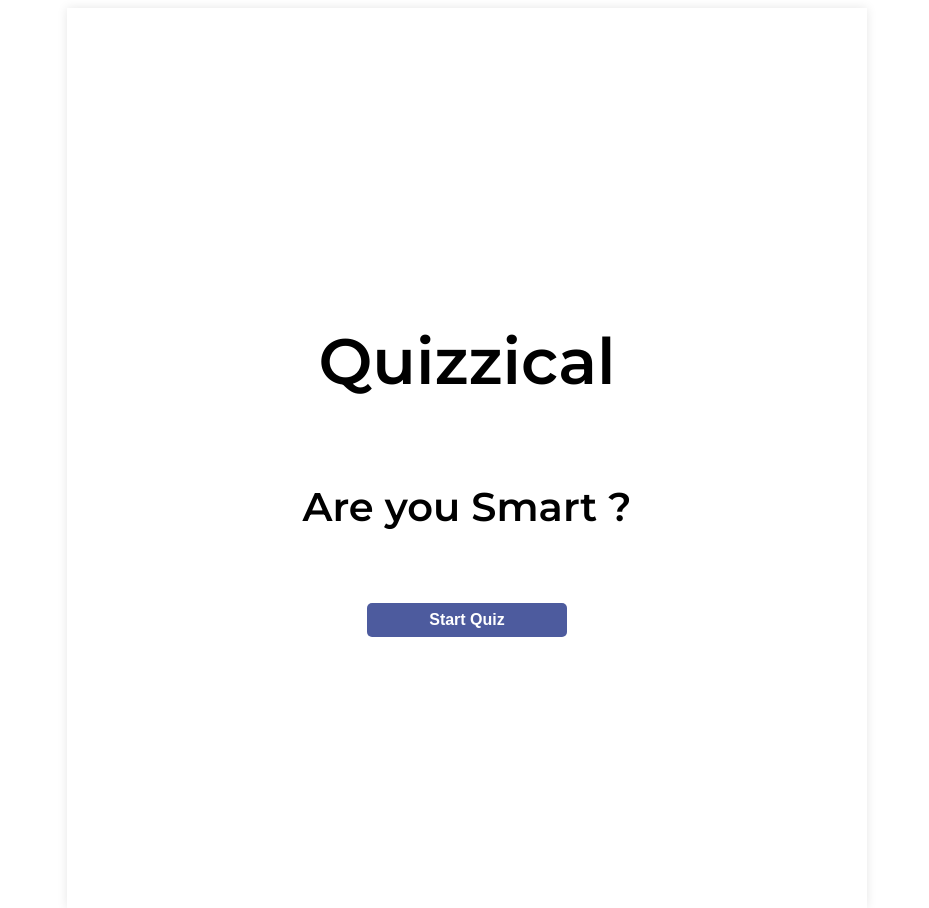
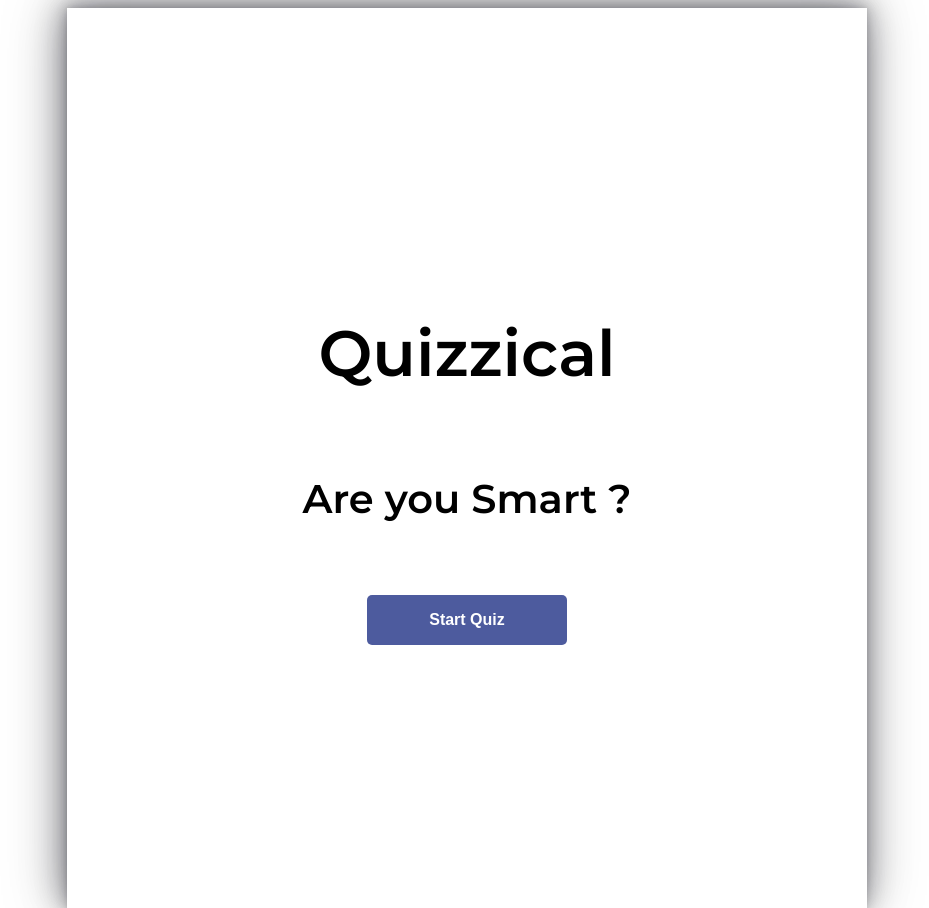
Before and after one commit to Appile1/Quiz-App, a React (Vite) app: page / in a window 1280 px wide. Shown: the whole page, without its empty margins (173-1102 px from the left). Built offline with nearby package versions, Linux system fonts and the light colour scheme.

Commit message:
project completed

```diff
--- a/src/App.css
+++ b/src/App.css
@@ -6,11 +6,17 @@
   justify-content: center;
   flex-direction: column;
   align-items: center;
-  box-shadow: 0px 0px 10px rgba(0, 0, 0, 0.1); /* Adjust the values as needed */
-  /* background-image: url("./components/quiz_app_backgroung_images.jpg");
+
+  /*
+  background-image: url("./components/quiz_app_backgroung_images.jpg");
   background-repeat: no-repeat;
   background-position: center;
   background-size: cover; */
+
+  box-shadow: -0px -0px 1px rgba(3, 7, 18, 0.04),
+    -0px -0px 5px rgba(3, 7, 18, 0.07), -1px -1px 11px rgba(3, 7, 18, 0.11),
+    -1px -1px 19px rgba(3, 7, 18, 0.15), -2px -2px 30px rgba(3, 7, 18, 0.19),
+    -2px -2px 43px rgba(3, 7, 18, 0.22), -3px -3px 58px rgba(3, 7, 18, 0.26);
 }
 body {
   font-family: Montserrat, sans-serif;
@@ -27,7 +33,6 @@ body {
   color: black;
 }
 .start button {
-  padding: 0.5em 1em;
   font-weight: bold;
   margin-top: 2em;
   width: 200px;
@@ -82,7 +87,7 @@ button {
   color: white;
   border-radius: 5px;
   font-size: 1em; /* Adjusted the font size for better readability */
-  padding: 1.4em 1.6em;
+  padding: 1em;
   border: none;
   cursor: pointer;
   transition: background-color 0.3s ease, box-shadow 0.1s ease;
@@ -109,15 +114,32 @@ button:active {
 .result button {
   margin-left: 10px;
 }
-.correct-answer {
-  background-color: green;
-}
+/* .correct-answer {
+  color: green;
+  border-color: green;
+} */
 
-.incorrect-answer {
-  background-color: red;
-}
+/* .incorrect-answer {
+  color: red;
+  border-color: red;
+} */
 .quiz {
   color: #4d5b9e;
   font-size: 3em;
   margin-top: 0;
 }
+
+.correct-answer input + label {
+  background-color: green;
+  color: white;
+}
+
+.correct-answer input:checked + label {
+  background-color: green;
+  color: white;
+}
+
+.incorrect-answer input:checked + label {
+  background-color: red;
+  color: white;
+}
--- a/src/App.jsx
+++ b/src/App.jsx
@@ -8,7 +8,9 @@ export default function App() {
   const [data, setData] = useState([]);
 
   async function fetchData() {
-    let response = await fetch("https://opentdb.com/api.php?amount=5");
+    let response = await fetch(
+      "https://opentdb.com/api.php?amount=5&type=multiple"
+    );
     let data = await response.json();
     setData(data.results);
     setFirst(false);
--- a/src/components/question.jsx
+++ b/src/components/question.jsx
@@ -19,7 +19,6 @@ export default function Question(props) {
     props.data.forEach((question) => {
       const selectedAnswer = selectedAnswers[question.question];
       const correctAnswer = question.correct_answer;
-
       if (selectedAnswer === correctAnswer) {
         setScore((prev) => prev + 1);
         if (selectedAnswer) {
```
